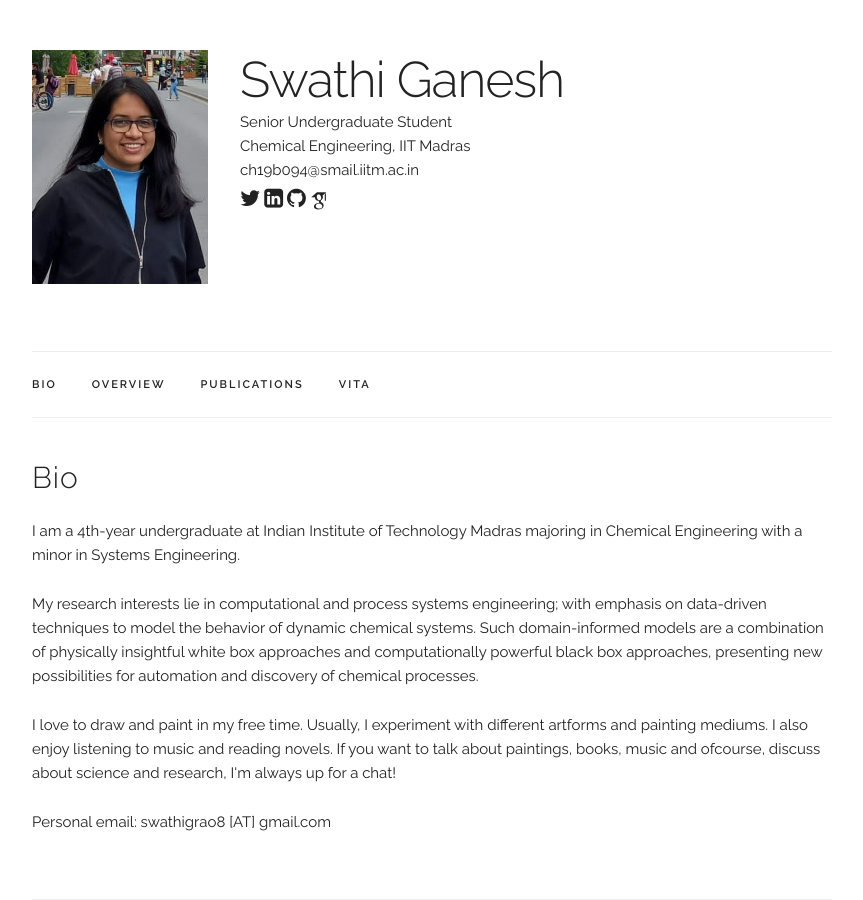
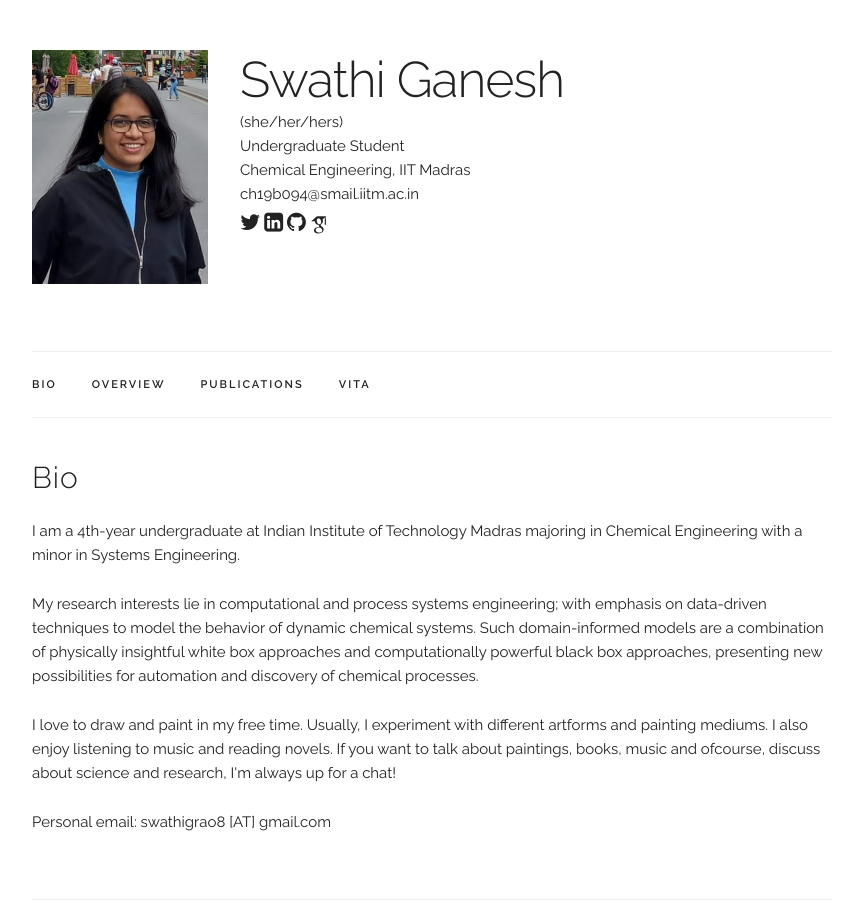
Before and after one commit to gswathirao8/gswathirao8.github.io, a Jekyll site: the page built from index.html, in a window 1280 px wide and 900 px high. Shown: the whole window, without its empty margins (208-1071 px from the left). Built offline with Jekyll 4.4.1, drawn with Linux system fonts in a browser that asks for light colours; some web fonts are replaced.

Commit message:
Update main_info.yaml

```diff
--- a/_data/main_info.yaml
+++ b/_data/main_info.yaml
@@ -1,5 +1,5 @@
 name: "Swathi Ganesh"
-title: "Senior Undergraduate Student <br/> Chemical Engineering, IIT Madras"
+title: "(she/her/hers) <br/> Undergraduate Student <br/> Chemical Engineering, IIT Madras"
 email: "ch19b094@smail.iitm.ac.in"
 profile_pic: "/assets/profile-pics/p12.jpeg"
 linkedin: "https://www.linkedin.com/in/gswathi/"
```
